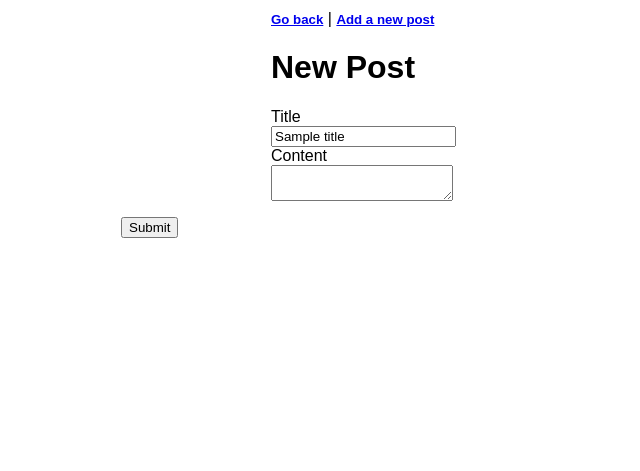
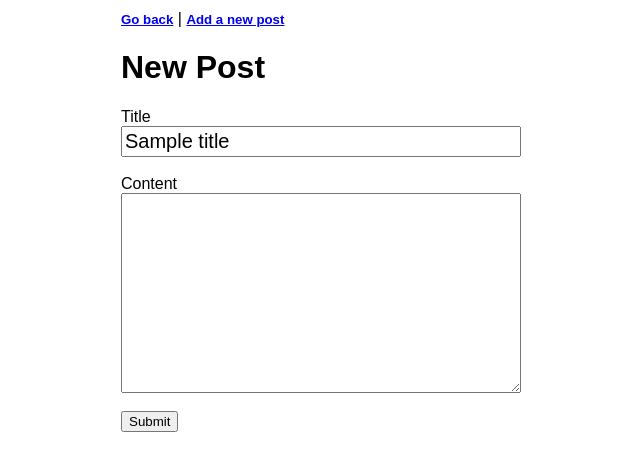
Before and after one commit to smasherly/build-a-blog, a Python web app: template templates/newpost.html in a window 1280 px wide. Shown: the top 471 px of the page, without its empty margins (119-759 px from the left). Run offline with Jinja, Linux system fonts and the light colour scheme; the template is opened without the code that fills it: most values are stand-ins (such as "Sample title", 1, 10 or a date in 2020).

Commit message:
working on styling

```diff
--- a/templates/base.html
+++ b/templates/base.html
@@ -22,9 +22,11 @@
       font-size 20.px;
     }
 
-    /*input[type=text] {
-      font-size: 24px;
-    }*/
+    input[type=text] {
+      width: 400px;
+      font-size: 20px;
+      padding: 2px;
+    }
     hr {
       margin: 20ox auto;
     }
@@ -35,30 +37,32 @@
 
     .post-body{
       margin: 0;
-      font-size: 12px;
+      font-size: 19px;
       word-wrap: break-word;
       width: 500px;
 
     }
 
-    pre {
+    .post-title{
       margin: 0;
-      font-size: 12px;
+      font-size: 30px;
       word-wrap: break-word;
       width: 500px;
 
     }
 
+
+
     .nav {
       display: inline;
 
     }
-
-    .page-wrapper {
-      width: 500px;
-      margin: 0 auto;
+    textarea {
+        width: 400px;
+        height: 200px;
+        font-size: 17px;
+        font-family: monospace;
     }
-
 
   </style>
   <div class="page-wrapper">
@@ -74,8 +78,9 @@
 
   {% for post in posts %}
   <div class ="post">
-   <div class ="post-title"><h6>
-     <a href="/blog/{{ post.key().id() }}" >{{post.title}} </h6></a>
+   <div class ="post-title">
+     <a href="/blog/{{ post.key().id() }}" >{{post.title}}</a>
+     <br>
    <p class ="post-body">{{post.words}}</p>
      {% endfor %}
   </div>
--- a/templates/newpost.html
+++ b/templates/newpost.html
@@ -9,13 +9,18 @@
       <div>Title</div>
       <input type="text" name="title" value="{{ title }}">
       </label>
+      <br>
       <label>
       <div>Content</div>
         <textarea name="words" value="{{ words }}"></textarea>
       </label>
       <div class="error">{{ error }}</div>
+      <div>
+        <br>
+
+      <input type="submit">
       </div>
-    <input type="submit">
+
     </form>
 
   {% endblock %}
```
